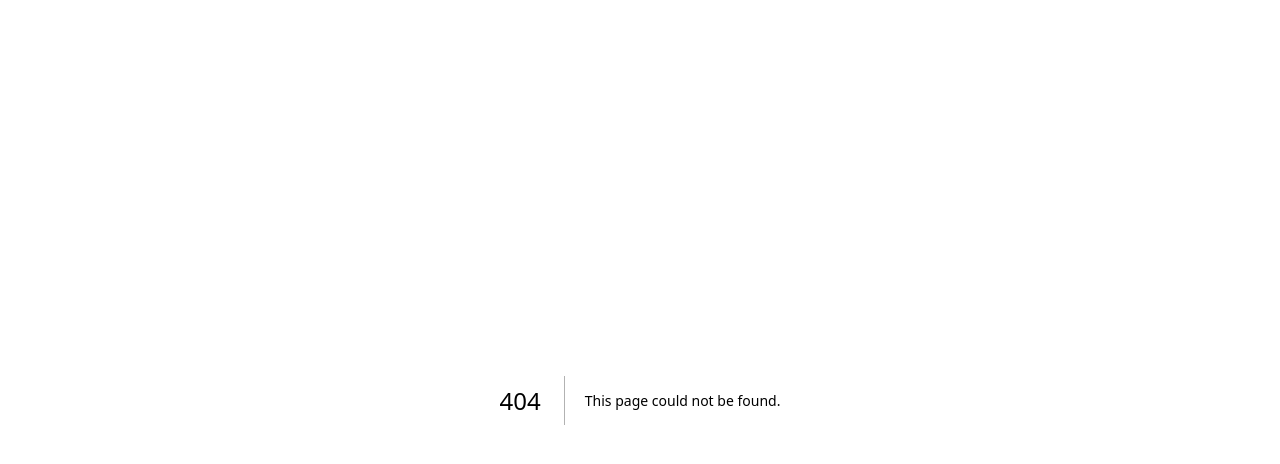
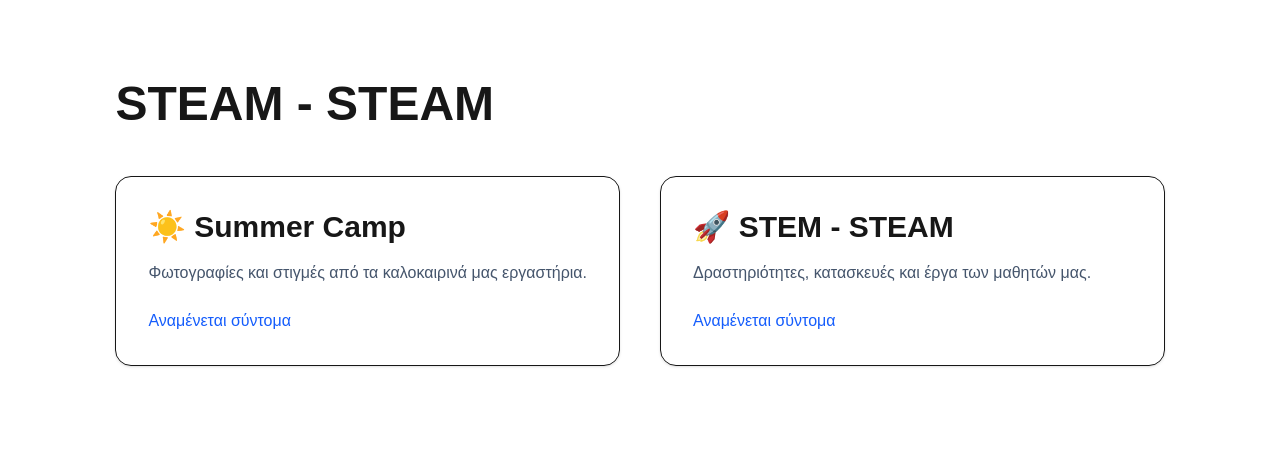
Before and after one commit to LabDimitris-ship-it/cloud-lab-v2, a Next.js app: page /activities in a window 1280 px wide. Before the commit this address had no page. Shown: the top 464 px of the page. Built offline with nearby package versions, Linux system fonts and the light colour scheme.

Commit message:
Fix gallery image path

```diff
--- /dev/null
+++ b/app/activities/page.tsx
@@ -0,0 +1,39 @@
+export default function Gallery() {
+  return (
+    <main className="max-w-7xl mx-auto px-6 py-20">
+      <h1 className="text-5xl font-bold mb-12">
+        STEAM - STEAM
+      </h1>
+
+      <div className="grid md:grid-cols-2 gap-10">
+        <div className="border rounded-2xl p-8 shadow-sm">
+          <h2 className="text-3xl font-bold mb-4">
+            ☀️ Summer Camp
+          </h2>
+
+          <p className="text-slate-600">
+            Φωτογραφίες και στιγμές από τα καλοκαιρινά μας εργαστήρια.
+          </p>
+
+          <p className="mt-6 text-blue-600 font-medium">
+            Αναμένεται σύντομα
+          </p>
+        </div>
+
+        <div className="border rounded-2xl p-8 shadow-sm">
+          <h2 className="text-3xl font-bold mb-4">
+            🚀 STEM - STEAM
+          </h2>
+
+          <p className="text-slate-600">
+            Δραστηριότητες, κατασκευές και έργα των μαθητών μας.
+          </p>
+
+          <p className="mt-6 text-blue-600 font-medium">
+            Αναμένεται σύντομα
+          </p>
+        </div>
+      </div>
+    </main>
+  );
+}
--- a/app/gallery/page.tsx
+++ b/app/gallery/page.tsx
@@ -1,14 +1,37 @@
-export default function Robotics() {
+export default function Gallery() {
   return (
     <main className="max-w-7xl mx-auto px-6 py-20">
-      <h1 className="text-5xl font-bold">
-        Ρομποτική
+      <h1 className="text-5xl font-bold mb-12">
+        Gallery
       </h1>
 
-      <p className="text-xl text-slate-600 mt-6">
-        Οι μαθητές κατασκευάζουν και προγραμματίζουν
-        πραγματικά ρομπότ με LEGO Education.
-      </p>
+      <div className="mb-16">
+        <h2 className="text-3xl font-bold mb-4">
+          ☀️ Summer Camp
+        </h2>
+
+        <p className="text-slate-600">
+          Φωτογραφίες από τα καλοκαιρινά μας εργαστήρια.
+        </p>
+
+        <p className="mt-4 text-slate-400">
+          Περιεχόμενο σύντομα...
+        </p>
+      </div>
+
+      <div>
+        <h2 className="text-3xl font-bold mb-4">
+          🤖 Μαθήματα
+        </h2>
+
+        <p className="text-slate-600">
+          Δραστηριότητες και κατασκευές των μαθητών μας.
+        </p>
+
+        <p className="mt-4 text-slate-400">
+          Περιεχόμενο σύντομα...
+        </p>
+      </div>
     </main>
   );
 }
--- a/app/page.tsx
+++ b/app/page.tsx
@@ -189,7 +189,7 @@ export default function Home() {
   <div className="grid md:grid-cols-2 gap-8">
 
     <Image
-      src="/images/lego-wedo1.png"
+      src="/images/robotics1.webp"
       alt="LEGO Robot"
       width={700}
       height={500}
@@ -197,7 +197,7 @@ export default function Home() {
     />
 
     <Image
-      src="/images/lego-wedo2.jpeg"
+      src="/images/robotics2.jpeg"
       alt="LEGO Car"
       width={700}
       height={500}
@@ -211,7 +211,7 @@ export default function Home() {
 <section className="max-w-7xl mx-auto px-6 pb-24">
 
   <h2 className="text-4xl font-bold text-center mb-12">
-    Γιατί να επιλέξετε Cloud Lab;
+    Γιατί να επιλέξετε την ρομποτική στο Καλο μελέτα ;
   </h2>
 
   <div className="grid md:grid-cols-4 gap-8">
```
Also changed, not shown: 1 other file (tests, documents, lock files or other folders).
